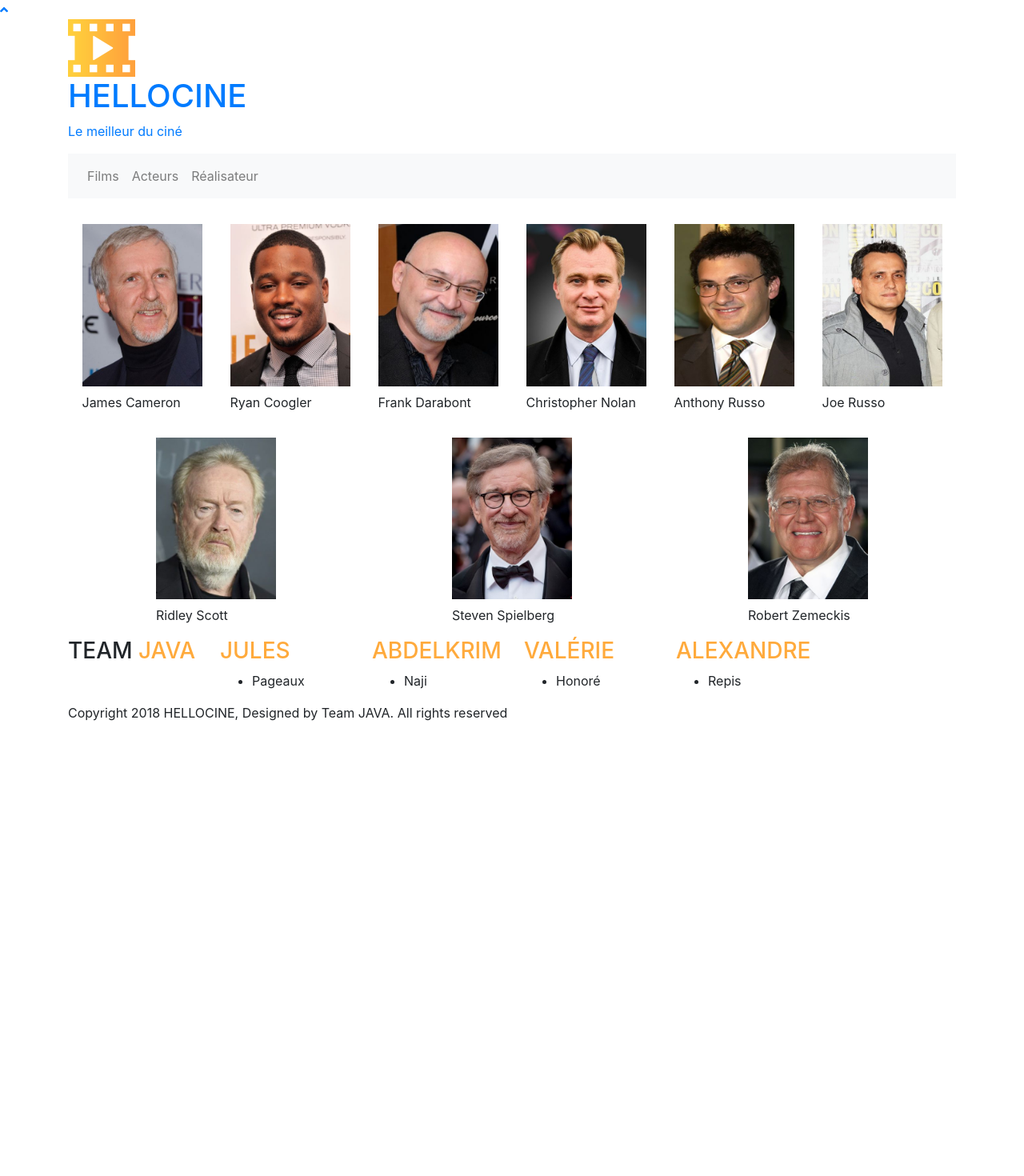
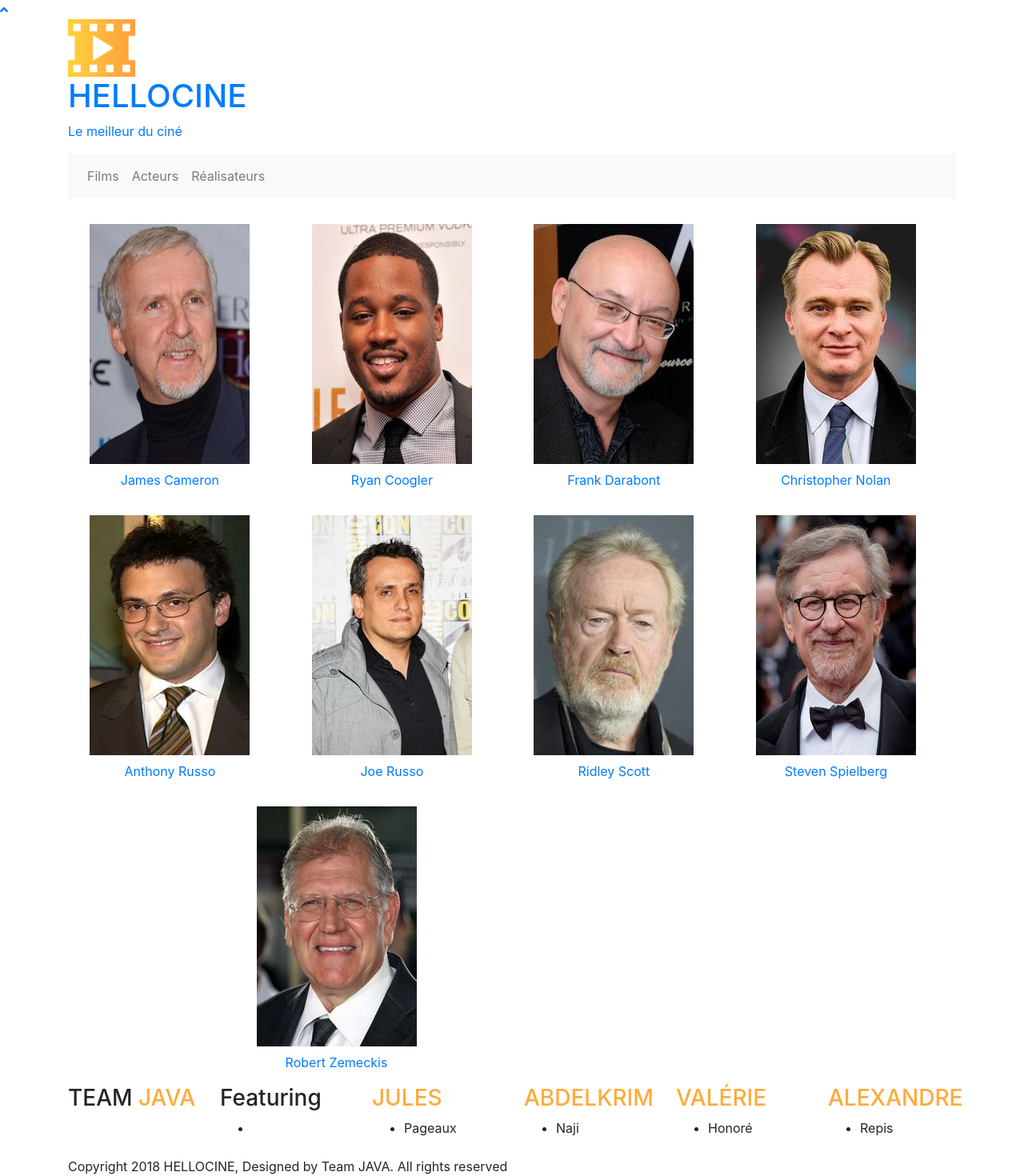
Before and after one commit to alexandrerepis/annuaire-de-films, a PHP site: page /annuaire-de-films/realisateurs/ in a window 1280 px wide. Shown: the whole page at 80% size. Before the commit the page ends 901 px from the top, so only its background shows below. Run offline with PHP 8.4, Linux system fonts and the light colour scheme; data comes from the database, SQL or seed files in the repository; a stand-in replaces the project's code that opens the database connection; some libraries are stand-ins or nearby versions.

Commit message:
changements finaux

```diff
--- a/vues/accueil.twig
+++ b/vues/accueil.twig
@@ -35,7 +35,7 @@
 				<ul class="navbar-nav">
 					<li class="menu-item"><a class="nav-link" href="/annuaire-de-films/films/">Films</a></li>
 					<li class="menu-item"><a class="nav-link" href="/annuaire-de-films/acteurs/">Acteurs</a></li>
-					<li class="menu-item"><a class="nav-link" href="/annuaire-de-films/realisateurs/">Réalisateur</a></li>
+					<li class="menu-item"><a class="nav-link" href="/annuaire-de-films/realisateurs/">Réalisateurs</a></li>
 				</ul>
 			</div>
 		</nav>
@@ -57,7 +57,7 @@
 				</div> <!-- .container -->
 
 			<footer class="site-footer">
-				<div class="container justify-content-center">
+				<div class="container"t>
 					<div class="row ">
 						<div class="col-md-2">
 							<div class="widget">
@@ -65,7 +65,15 @@
 								<p></p>
 							</div>
 						</div>
+						<div class="col-md-2">
+							<div class="widget">
+								<h3 class="widget-title">Featuring</h3>
+								<ul class="no-bullet">
+									<li></li>
 
+								</ul>
+							</div>
+						</div>
 
 						<div class="col-md-2">
 							<div class="widget">
--- a/vues/film.twig
+++ b/vues/film.twig
@@ -80,7 +80,7 @@
     <div class="d-flex flex-wrap justify-content-around">
         {% for genre in genres %}
                 <div class="d-flex flex-wrap flex-column pt-5 pb-5 pr-0 pr-sm-0 pr-md-5">
-                    <a href={{"/annuaire-de-films/films/detail/"~genre.id}}><img class="img-fluid" src="media/tiny/{{genre.id}}.jpg" height="300" width="202"></a>
+                    <a href={{"/annuaire-de-films/films/detail/"~genre.id}}><img class="img-fluid" src="media/affiche/tiny-affiche/{{genre.id}}.jpg"></a>
                     <div class="d-flex flex-column pt-2">
                         <div>
                             {{ genre.titre }}
@@ -104,7 +104,7 @@
     <div class="d-flex flex-wrap justify-content-around">
         {% for film in films %}
             <div class="d-flex flex-wrap flex-column p-4">
-                <a href={{"/annuaire-de-films/films/detail/"~film.id}}><img class="img-fluid" src="media/affiche/tiny-affiche/{{film.id}}.jpg" height="300" width="202"></a>
+                <a href={{"/annuaire-de-films/films/detail/"~film.id}}><img class="img-fluid" src="media/affiche/tiny-affiche/{{film.id}}.jpg"></a>
                 <div class="pt-2">
                     <div>
                         {{ film.titre }}
@@ -130,7 +130,7 @@
     <div class="p-3">
         {% for detail in details %}
             <div class="d-flex flex-row flex-column flex-md-row align-items-center align-items-md-start">
-                <img class="img-fluid p-2" src="/annuaire-de-films/media/affiche/affiche/{{detail.id}}.jpg" height="500" width="370">
+                <img class="img-fluid p-2" src="/annuaire-de-films/media/affiche/{{detail.id}}.jpg">
                 <div class="d-flex flex-column pl-3">
                     <h2 class="films mt-3 mt-md-0">{{ detail.titre }}</h2></br>
                     <div>
--- a/vues/realisateur.twig
+++ b/vues/realisateur.twig
@@ -6,15 +6,15 @@
 
                     {# Liste les réalisateurs#}
 
-    <div class="d-flex flex-wrap justify-content-around pt-3">
+    <div class="d-flex flex-wrap justify-content-around pt-3 text-center">
         {% for realisateur in realisateurs %}
             <div class="d-flex flex-column p-3">
-                <a href={{"/annuaire-de-films/realisateurs/detail/"~realisateur.id}}><img class="img-fluid" src="/annuaire-de-films/media/photo-realisateur/{{realisateur.id}}.jpg"
-                height="200px" width="150px"></a>
+                <a href={{"/annuaire-de-films/realisateurs/detail/"~realisateur.id}}><img class="img-fluid" src="/annuaire-de-films/media/photo-realisateur/tiny/{{realisateur.id}}.jpg">
                 <div class="pt-2">
                     {{ realisateur.realisateur }}
                 </div>
             </div>
+        </a>
         {% endfor %}
     </div>
 
@@ -23,7 +23,7 @@
 
     {% for detail in details %}
         <div class="d-flex flex-column flex-md-row align-items-center align-items-md-start pt-3">
-            <img class="img-fluid" src="/annuaire-de-films/media/photo-realisateur/{{detail.id}}.jpg" height="500px" width="370px">
+            <img class="img-fluid" src="/annuaire-de-films/media/photo-realisateur/{{detail.id}}.jpg">
             <div class="d-flex flex-column pl-0 pl-md-5">
                 <div class="films pt-2 pt-md-0">{{ detail.realisateur }}</div>
                 <div class="pt-5"><b>Né(e) le : </b>{{ detail.jour_naissance }} {{ detail.mois_naissance }} {{ detail.annee_naissance }}</div>
```
Also changed, not shown: vues/acteur.twig (+3 -4 lines), media/affiche/affiche/1.jpg (deleted), media/affiche/affiche/10.jpg (deleted), media/affiche/affiche/11.jpg (deleted), media/affiche/affiche/12.jpg (deleted), media/affiche/affiche/2.jpg (deleted), media/affiche/affiche/3.jpg (deleted), media/affiche/affiche/4.jpg (deleted), media/affiche/affiche/5.jpg (deleted), media/affiche/affiche/6.jpg (deleted), media/affiche/affiche/7.jpg (deleted), media/affiche/affiche/8.jpg (deleted), media/affiche/affiche/9.jpg (deleted).
